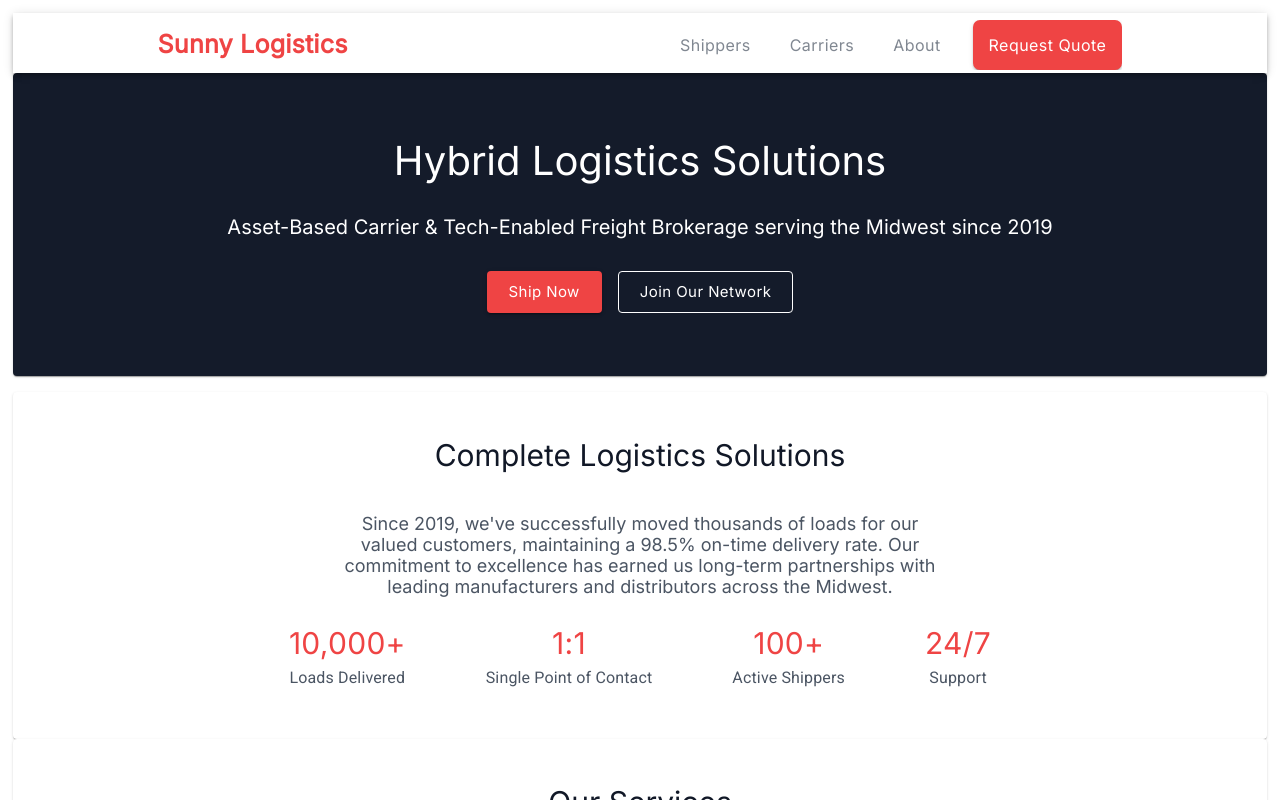
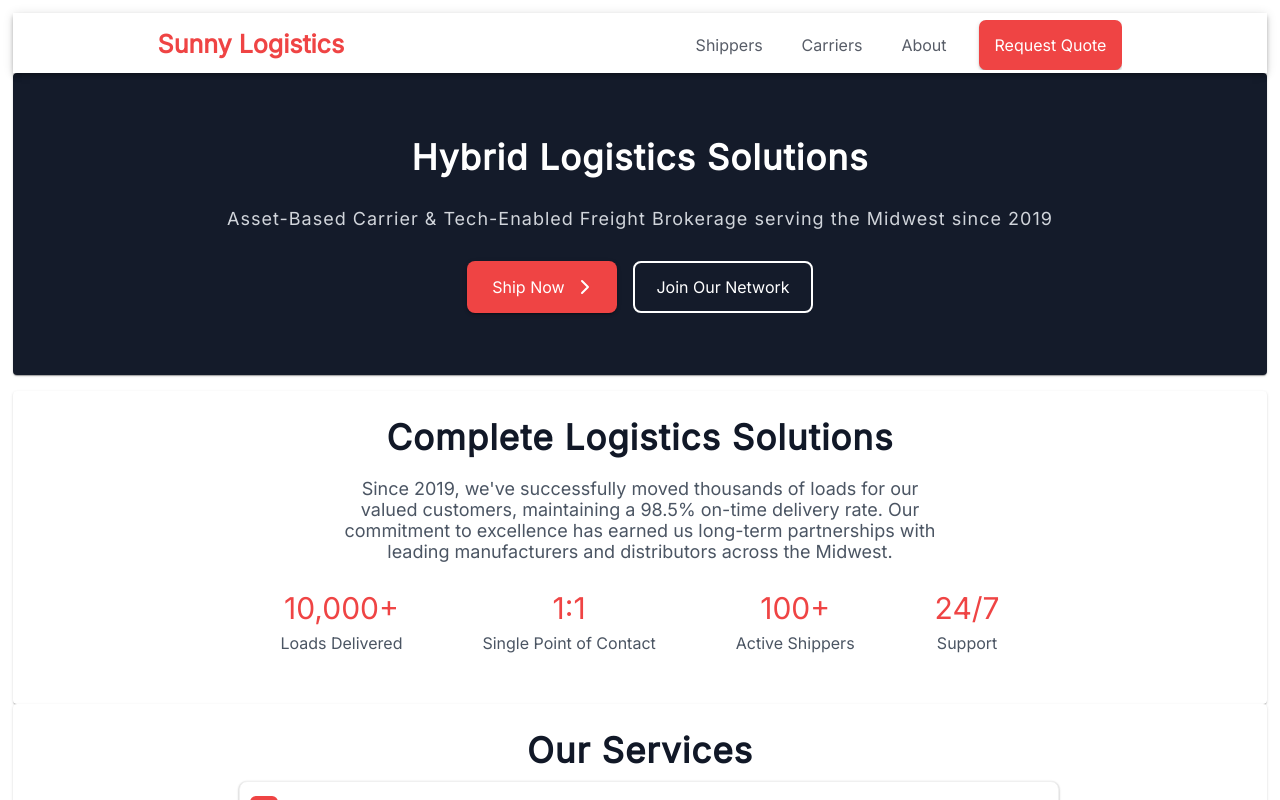
Before and after one commit to sirgill/sunnylogistics, a React (Create React App) app: page / in a window 1280 px wide. Shown: the top 800 px of the page. Built offline with nearby package versions, Linux system fonts and the light colour scheme.

Commit message:
"hero section ui"

```diff
--- a/src/scenes/Landingpage/LandingPage.jsx
+++ b/src/scenes/Landingpage/LandingPage.jsx
@@ -7,8 +7,8 @@ import SectionContainer from "../components/SectionContainer";
 import StatBox from "../components/StatBox";
 import ServiceCard from "../components/ServiceCard";
 import { Truck, Network } from "lucide-react";
-import { MainHeading, SectionHeading } from "../heading/index";
-import BodyText from "../heading/bodyText";
+import { MainHeading, SectionHeading, BodyText } from "../heading/index";
+import { ChevronRight } from "lucide-react";
 
 const HeroActionButtons = styled.div`
   margin-top: 2rem;
@@ -18,24 +18,35 @@ const HeroActionButtons = styled.div`
 `;
 
 const useStyles = makeStyles((theme) => ({
-  shipNowButton: {
+  Button: {
     backgroundColor: theme.palette.primary.main,
     color: theme.palette.secondary.main,
-    fontFamily: "Inter, Arial, sans-serif",
     textTransform: "none",
-    "&:hover": {
-      backgroundColor: theme.palette.hover.main,
+    padding: 12,
+    borderRadius: 8,
+    fontSize: "16px",
+    fontFamily: "Inter, sans-serif",
+    '&:hover': {
+      backgroundColor: theme.palette.primary.dark,
+      color: theme.palette.secondary.light,
     },
+    fontWeight:400,
+    width:150
   },
-  joinNetworkButton: {
+  outlinedButton: {
     color: theme.palette.secondary.main,
     borderColor: theme.palette.secondary.main,
-    fontFamily: "Inter, Arial, sans-serif",
     textTransform: "none",
+    // padding: 12,
+    borderRadius: 8,
+    fontSize: "16px",
+    fontFamily: "Inter, sans-serif",
+    borderWidth: 2,
     "&:hover": {
       borderColor: theme.palette.secondary.main,
       backgroundColor: "rgba(255, 255, 255, 0.1)",
     },
+    fontWeight:400,
   },
 }));
 
@@ -47,26 +58,25 @@ const LandingPage = () => {
     <>
       {/* Hero Section */}
       <HeroSectionContainer backgroundColor="#141B2A">
-        <MainHeading
-          style={{ color: "#FFFFFF", fontSize: "40px", fontFamily: "Inter", textAlign: "center" }}
-        >
+        <MainHeading style={{ color: "#FFFFFF" }}>
           Hybrid Logistics Solutions
         </MainHeading>
-        <SectionHeading style={{ textAlign: "center" }}>
+        <SectionHeading style={{ color: "#D1D5DB" }}>
           Asset-Based Carrier & Tech-Enabled Freight Brokerage serving the
           Midwest since 2019
         </SectionHeading>
         <HeroActionButtons>
           <Button
             variant="contained"
-            className={classes.shipNowButton}
+            className={classes.Button}
             size="large"
+            endIcon={<ChevronRight />}
           >
             Ship Now
           </Button>
           <Button
             variant="outlined"
-            className={classes.joinNetworkButton}
+            className={classes.outlinedButton}
             size="large"
           >
             Join Our Network
@@ -76,21 +86,20 @@ const LandingPage = () => {
 
       {/* About Section */}
       <SectionContainer>
-        <Grid item xs={12} md={6} style={{ textAlign: "center", margin: "0 auto" }}>
-          <MainHeading
-            style={{
-              color: theme.palette.darkGrey.main,
-              fontSize: "30px",
-              padding: "20px",
-            }}
-          >
+        <Grid
+          item
+          xs={12}
+          md={6}
+          style={{ textAlign: "center", margin: "0 auto" }}
+        >
+          <MainHeading style={{ color: theme.palette.darkGrey.main }}>
             Complete Logistics Solutions
           </MainHeading>
           <BodyText
             style={{
               marginTop: "20px",
               color: theme.palette.text.main,
-              fontFamily: 'Inter, Arial, sans-serif',
+              fontFamily: "Inter, Arial, sans-serif",
               fontSize: "18px",
             }}
           >
@@ -100,7 +109,9 @@ const LandingPage = () => {
             leading manufacturers and distributors across the Midwest.
           </BodyText>
         </Grid>
-        <Grid style={{ display: "flex", justifyContent: "center", gap: "2rem" }}>
+        <Grid
+          style={{ display: "flex", justifyContent: "center", gap: "2rem" }}
+        >
           <StatBox title="10,000+" description="Loads Delivered" />
           <StatBox title="1:1" description="Single Point of Contact" />
           <StatBox title="100+" description="Active Shippers" />
@@ -110,14 +121,7 @@ const LandingPage = () => {
 
       {/* Services Section */}
       <SectionContainer background="#fff">
-        <MainHeading
-          style={{
-            color: theme.palette.darkGrey.main,
-            fontSize: "30px",
-            textAlign: "center",
-            padding: "20px",
-          }}
-        >
+        <MainHeading style={{ color: theme.palette.darkGrey.main }}>
           Our Services
         </MainHeading>
         <Grid container style={{ justifyContent: "center" }}>
@@ -156,27 +160,32 @@ const LandingPage = () => {
 
       {/* Technology Platform */}
       <SectionContainer>
-        <MainHeading
-            style={{
-              color: theme.palette.darkGrey.main,
-              fontSize: "30px",
-              padding: "20px",
-            }}
-          >
-             Carrier Network
-          </MainHeading>
+        <MainHeading style={{ color: theme.palette.darkGrey.main }}>
+          Carrier Network
+        </MainHeading>
         <Typography variant="h6" align="center" gutterBottom>
           Our carrier network is powered by freightdok capacity network,
           providing cutting-edge technology and seamless operations
         </Typography>
-        <Grid container spacing={4} justifyContent="center" style={{ marginTop: "2rem" }}>
+        <Grid
+          container
+          spacing={4}
+          justifyContent="center"
+          style={{ marginTop: "2rem" }}
+        >
           <Grid item xs={12} md={8}>
             <Grid container spacing={3}>
               <Grid item xs={6}>
-                <StatBox title="Digital Booking" description="Instant load booking" />
+                <StatBox
+                  title="Digital Booking"
+                  description="Instant load booking"
+                />
               </Grid>
               <Grid item xs={6}>
-                <StatBox title="Real-Time Updates" description="Automated notifications" />
+                <StatBox
+                  title="Real-Time Updates"
+                  description="Automated notifications"
+                />
               </Grid>
               <Grid item xs={6}>
                 <StatBox title="Fast Pay" description="Quick payment options" />
@@ -190,7 +199,10 @@ const LandingPage = () => {
       </SectionContainer>
 
       {/* CTA Section */}
-      <SectionContainer style={{ padding: "5%" }} background={theme.palette.primary.main}>
+      <SectionContainer
+        style={{ padding: "5%" }}
+        background={theme.palette.primary.main}
+      >
         <MainHeading style={{ color: "#FFFFFF", fontSize: "40px" }}>
           Ready to Streamline. Connect. Deliver?
         </MainHeading>
@@ -204,7 +216,12 @@ const LandingPage = () => {
         >
           Experience the power of hybrid logistics solutions
         </BodyText>
-        <Grid container justifyContent="center" spacing={2} style={{ marginTop: "2rem" }}>
+        <Grid
+          container
+          justifyContent="center"
+          spacing={2}
+          style={{ marginTop: "2rem" }}
+        >
           {[
             { text: "Request a Quote", variant: "contained", color: "#FFFFFF" },
             { text: "Contact Sales", variant: "outlined", color: "#FFFFFF" },
@@ -213,8 +230,12 @@ const LandingPage = () => {
               <Button
                 variant={cta.variant}
                 style={{
-                  backgroundColor: cta.variant === "contained" ? "#FFFFFF" : "transparent",
-                  color:cta.variant === "contained"? theme.palette.primary.main: '#FFFFFF',
+                  backgroundColor:
+                    cta.variant === "contained" ? "#FFFFFF" : "transparent",
+                  color:
+                    cta.variant === "contained"
+                      ? theme.palette.primary.main
+                      : "#FFFFFF",
                   borderColor: "#FFFFFF",
                   textTransform: "none",
                 }}
--- a/src/scenes/Navbar/navbar.jsx
+++ b/src/scenes/Navbar/navbar.jsx
@@ -17,7 +17,7 @@ import {
 } from "@material-ui/core";
 import { Link, useLocation } from "react-router-dom";
 import MenuIcon from "@material-ui/icons/Menu";
-import { useTheme } from "@material-ui/core/styles";
+import { makeStyles, useTheme } from "@material-ui/core/styles";
 import { ThemeProvider } from "@material-ui/core/styles";
 import "@fontsource/inter";
 
@@ -34,8 +34,37 @@ const NavbarContainer = styled.div`
   width: 80%;
 `;
 
+const useStyles = makeStyles((theme) => ({
+  button: {
+    marginLeft: "20px",
+    backgroundColor: theme.palette.primary.main,
+    color: theme.palette.secondary.main,
+    textTransform: "none",
+    fontSize: "16px",
+    borderRadius: "7px",
+    height: 50,
+    fontFamily: "Inter",
+    "&:hover": {
+      backgroundColor: theme.palette.primary.dark,
+      color: theme.palette.secondary.light,
+    },
+  },
+  tab: {
+    minWidth: 10,
+    marginLeft: '15px',
+    textTransform: 'none',
+    fontSize: '16px',
+    color: theme.palette.darkGrey.main,
+    fontFamily: 'Inter',
+    '&:hover': {
+      color: theme.palette.primary.light,
+    },
+  },
+}));
+
 const Navbar = () => {
   const theme = useTheme();
+  const classes = useStyles();
   const matches = useMediaQuery(theme.breakpoints.down("md"));
   const location = useLocation();
   const [openDrawer, setOpenDrawer] = useState(false);
@@ -124,30 +153,14 @@ const Navbar = () => {
                     label={label}
                     component={Link}
                     to={["/shippers", "/carriers", "/about"][index]}
-                    style={{
-                      minWidth: 10,
-                      marginLeft: "15px",
-                      textTransform: "none",
-                      fontSize: "16px",
-                      color: theme.palette.text.main,
-                      fontFamily: "Inter",
-                    }}
+                    className={classes.tab}
                   />
                 ))}
                 <Button
                   variant="contained"
                   component={Link}
                   to="/quote"
-                  style={{
-                    marginLeft: "20px",
-                    backgroundColor: theme.palette.primary.main,
-                    color: theme.palette.secondary.main,
-                    textTransform: "none",
-                    fontSize: "16px",
-                    borderRadius: "7px",
-                    height: 50,
-                    fontFamily: "Inter",
-                  }}
+                  className={classes.button}
                 >
                   Request Quote
                 </Button>
--- a/src/scenes/components/ServiceCard.jsx
+++ b/src/scenes/components/ServiceCard.jsx
@@ -1,7 +1,7 @@
 import React from "react";
 import styled from "@emotion/styled";
 import { Typography } from "@material-ui/core";
-import { CheckCircle, ChevronRight } from "lucide-react";
+import { ChevronRight } from "lucide-react";
 import { useTheme } from "@material-ui/core/styles";
 import CardHeading from "../heading/cardHeading";
 
--- a/src/scenes/heading/mainHeading.js
+++ b/src/scenes/heading/mainHeading.js
@@ -7,11 +7,12 @@ const MainHeading = ({ children, style }) => {
 
   return (
     <div
-      className="text-4xl md:text-6xl font-bold"
       style={{
-        fontFamily: 'Inter, Arial, sans-serif',
-        fontWeight: theme.typography.h4.fontWeight,
-        ...style,
+        fontFamily:theme.typography.fontFamily,
+        fontWeight: 'Bold',
+        color: style.color || '#000',
+        fontSize:'35px',
+        letterSpacing:'1px'
       }}
     >
       {children}
@@ -21,11 +22,13 @@ const MainHeading = ({ children, style }) => {
 
 MainHeading.propTypes = {
   children: PropTypes.node.isRequired,
-  style: PropTypes.object,
+  style: PropTypes.shape({
+    color: PropTypes.string,
+  }),
 };
 
 MainHeading.defaultProps = {
-  style: { color: '#000' },
+  style: { color: '#000' }, // Default color is black
 };
 
 export default MainHeading;
--- a/src/scenes/heading/sectionHeading.js
+++ b/src/scenes/heading/sectionHeading.js
@@ -2,18 +2,18 @@ import React from "react";
 import PropTypes from "prop-types";
 import { useTheme } from "@material-ui/core/styles";
 
-const SectionHeading = ({ children }) => {
+const SectionHeading = ({ children, style }) => {
   const theme = useTheme();
 
   return (
     <div
-      className="text-3xl font-bold"
       style={{
-        fontFamily: 'Inter, Arial, sans-serif',
-        fontWeight: theme.typography.h2.fontWeight,
-        fontSize: "20px",
-        marginTop: 30,
-        color:'#FFFFFF'
+        fontFamily:theme.typography.fontFamily,
+        fontWeight: 400,
+        color: style.color || '#000',
+        fontSize:'18px',
+        letterSpacing:'1px',
+        marginTop:30,
       }}
     >
       {children}
@@ -23,6 +23,13 @@ const SectionHeading = ({ children }) => {
 
 SectionHeading.propTypes = {
   children: PropTypes.node.isRequired,
+  style: PropTypes.shape({
+    color: PropTypes.string,
+  }),
+};
+
+SectionHeading.defaultProps = {
+  style: { color: '#000' }, // Default color is black
 };
 
 export default SectionHeading;
--- a/src/scenes/theme/Theme.js
+++ b/src/scenes/theme/Theme.js
@@ -9,13 +9,8 @@ const theme = createTheme({
     darkGrey: { main: "#111827" },
     text: { main: "#4B5563" },
   },
-  fonts: {
-    fontFamily: "Inter, Arial, sans-serif",
-    h1: { fontWeight: 400 },
-    h2: { fontWeight: 500 },
-    h3: { fontWeight: 600 },
-    h4: { fontWeight: 700 },
-    body1: { fontWeight: 400 },
+  typography: {
+    fontFamily: "Inter",
   },
 });
 
```
Also changed, not shown: 1 other file (tests, documents, lock files or other folders).
